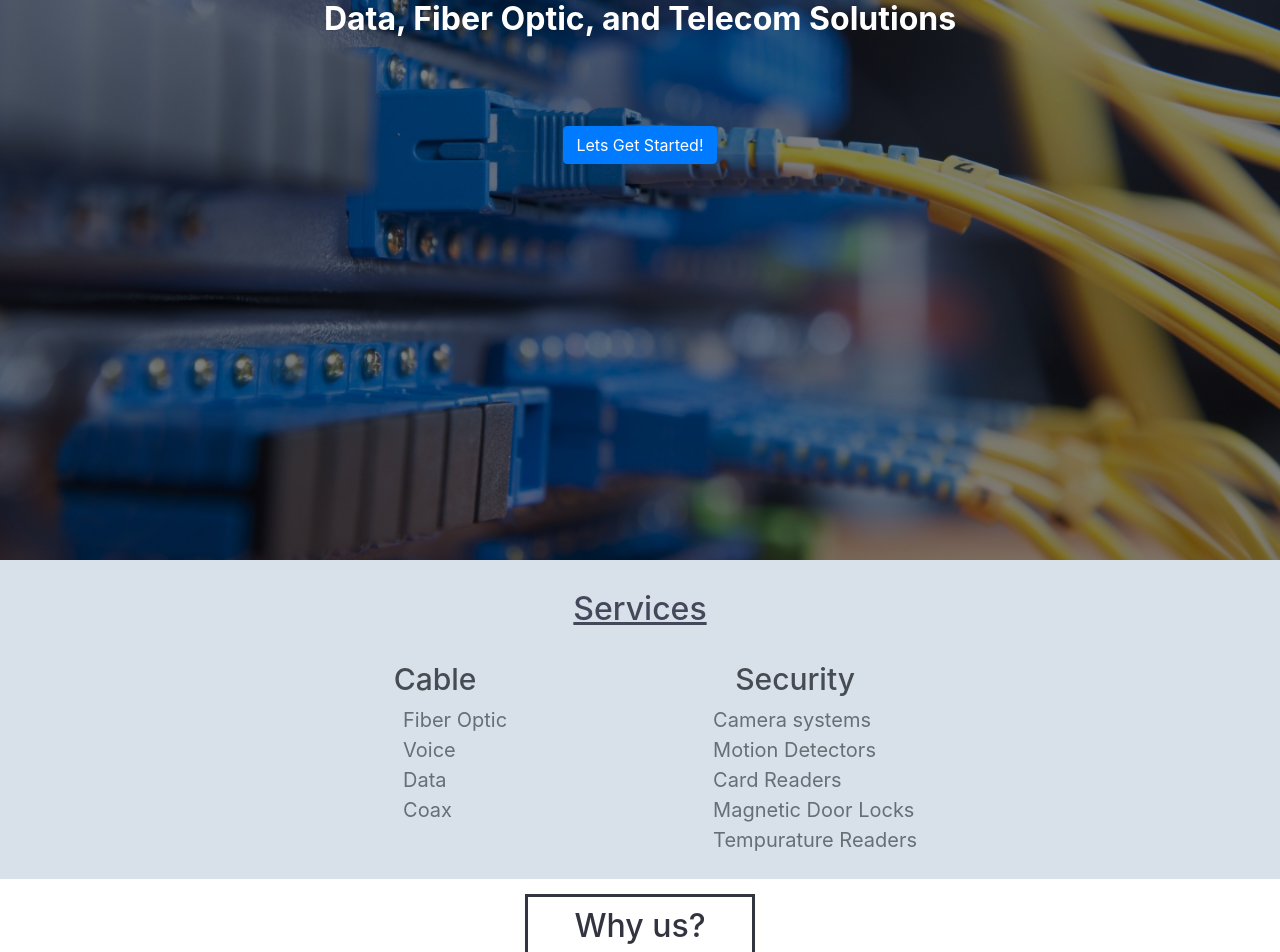
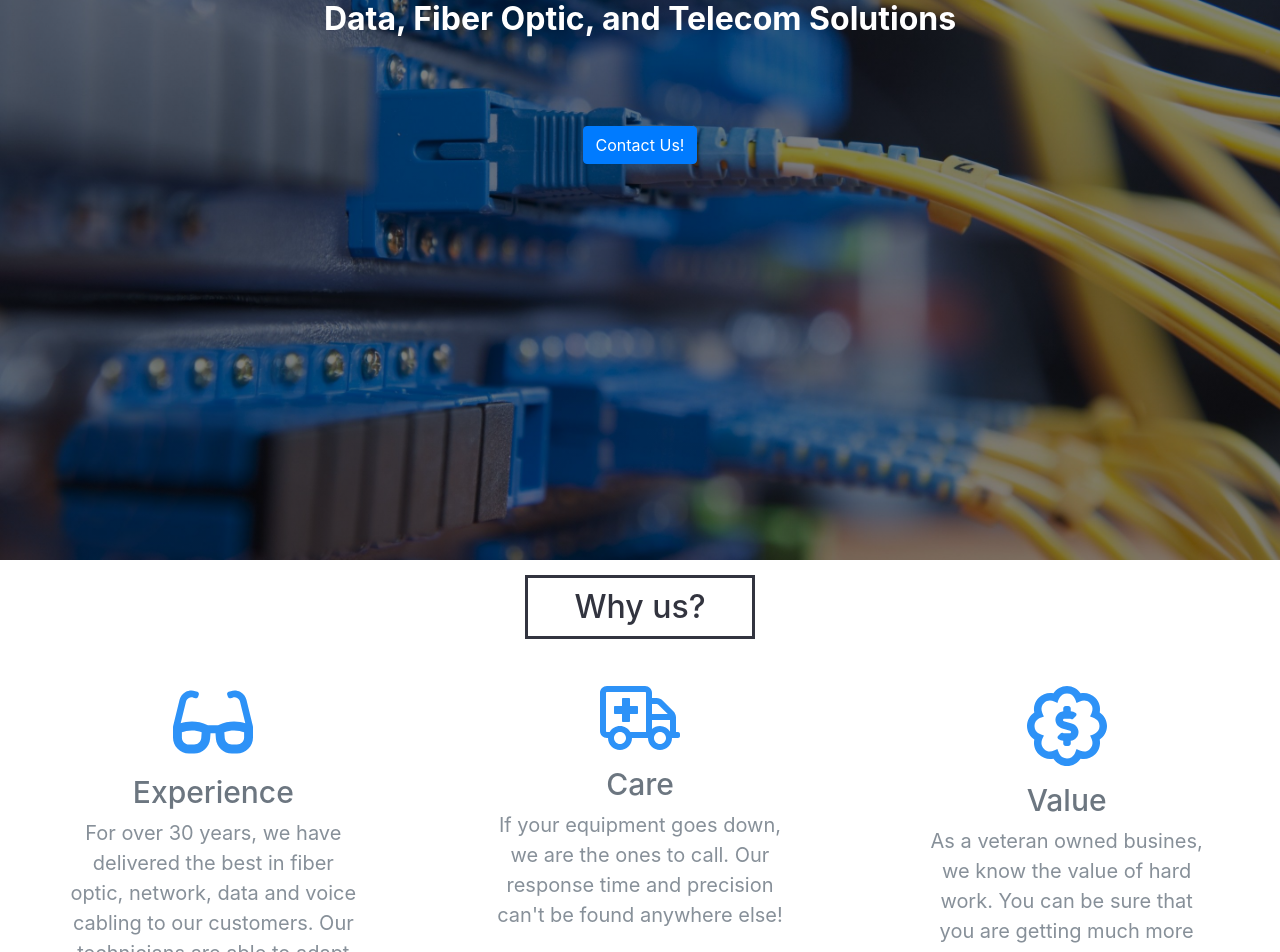
Before and after one commit to StevenD2002/Mainstreet-Connections, a React (Create React App) app: page / in a window 1280 px wide. Shown: the part 240-1192 px from the top of the page. Built offline with nearby package versions, Linux system fonts and the light colour scheme.

Commit message:
💅  STYLE: comments out unfinished sectinos for preview

```diff
--- a/src/App.css
+++ b/src/App.css
@@ -266,6 +266,7 @@ body {
 .close-icon {
   position: absolute;
   right: 20px;
+  cursor: pointer;
 }
 .input-label {
   color: #5c6874;
--- a/src/components/servicemodal.jsx
+++ b/src/components/servicemodal.jsx
@@ -21,7 +21,7 @@ export default function ServiceModal(props) {
   return (
     <div>
       <Button variant="primary" onClick={handleOpenModal}>
-        Lets Get Started!
+        Contact Us!
       </Button>
       <ReactModal
         isOpen={state.showModal}
--- a/src/pages/home.jsx
+++ b/src/pages/home.jsx
@@ -55,7 +55,7 @@ export function HomePage() {
           <ServiceModal />
         </div>
       </div>
-      <div className="services">
+      {/* <div className="services">
         <div className="services-wrapper">
           <h2>Services</h2>
 
@@ -82,7 +82,7 @@ export function HomePage() {
             </div>
           </div>
         </div>
-      </div>
+      </div> */}
       <div className="about-wrapper" id="about">
         <h2>Why us?</h2>
         <div className="about-content">
@@ -115,12 +115,12 @@ export function HomePage() {
           </div>
         </div>
       </div>
-      <div className="location-wrapper">
+      {/* <div className="location-wrapper">
         <h2>Contact</h2>
         <p>519 E Chester St,</p>
         <p> Jackson, TN 38301</p>
         <Location />
-      </div>
+      </div> */}
     </div>
   );
 }
```
